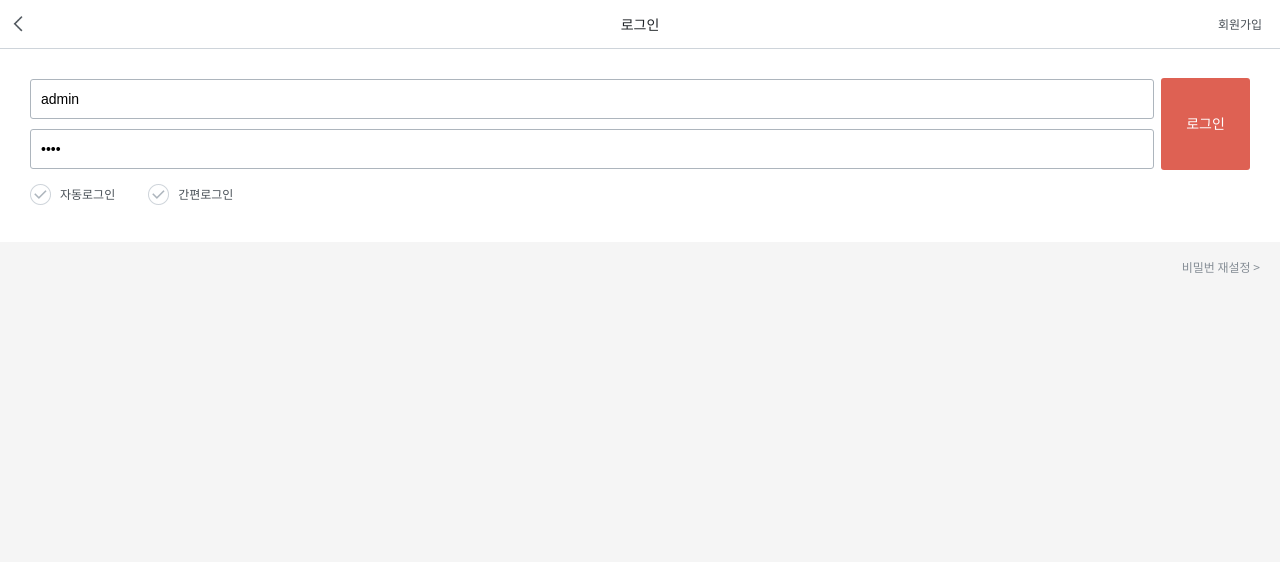
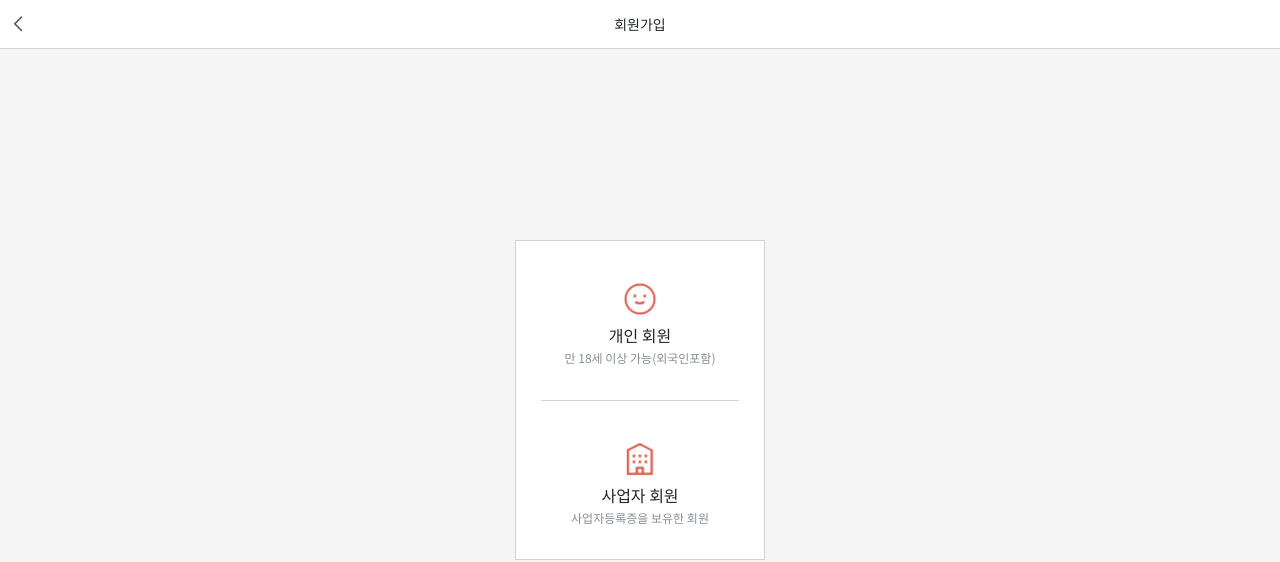
Before and after one commit to sweetrader/epost-appweb_taewooSecond, a Vue app: page /sbscrb in a window 1280 px wide. Before the commit this address led to /login. Shown: the top 562 px of the page. Built offline with nearby package versions, Linux system fonts and the light colour scheme.

Commit message:
회원가입 추가

```diff
--- a/src/permission.js
+++ b/src/permission.js
@@ -8,7 +8,7 @@ import getPageTitle from '@/utils/get-page-title'
 NProgress.configure({ showSpinner: false }) // NProgress Configuration
 
 // 권한을 체크하지 않을 Url 목록
-const whiteList = ['/login']
+const whiteList = ['/login', '/sbscrb']
 
 router.beforeEach(async(to, from, next) => {
   // start progress bar
--- a/src/router/index.js
+++ b/src/router/index.js
@@ -48,6 +48,19 @@ export const constantRoutes = [
     path: '/login',
     component: () => import('@/views/login/index'),
     hidden: true
+  },
+  {
+    path: '/sbscrb',
+    component: () => import('@/views/contents/mber/sbscrb/sbscrb'),
+    hidden: true,
+    children: [
+      {
+        path: '/sbscrb/stplat',
+        name: 'stplat',
+        component: () => import('@/views/contents/mber/sbscrb/stplat'),
+        hidden: true
+      }
+    ]
   },
   {
     path: '/404',
--- /dev/null
+++ b/src/views/contents/mber/sbscrb/sbscrb.vue
@@ -0,0 +1,20 @@
+<template>
+  <div class="app-container">
+    <header>
+      <a href="#" class="back"/><h1>회원가입</h1>
+    </header>
+
+    <div class="join_category">
+      <div class="join_category_div">
+        <img src="../../../../assets/image/join_icon_01.png" alt=""><br>
+        개인 회원<br>
+        <span>만 18세 이상 가능(외국인포함)</span>
+      </div>
+      <div class="join_category_div">
+        <img src="../../../../assets/image/join_icon_02.png" alt=""><br>
+        사업자 회원<br>
+        <span>사업자등록증을 보유한 회원</span>
+      </div>
+    </div>
+  </div>
+</template>
--- /dev/null
+++ b/src/views/contents/mber/sbscrb/stplat.vue
@@ -0,0 +1,13 @@
+<template>
+
+  <div class="app-container">
+    <header>
+      <a href="#" class="back"/><h1>내 QR코드</h1>
+    </header>
+    <div class="easy_login_area qr_bg">
+      <div/>
+      <a href="#" class="qr_ok">취소</a>
+    </div>
+  </div>
+
+</template>
--- a/src/views/login/index.vue
+++ b/src/views/login/index.vue
@@ -4,7 +4,7 @@
       <header>
         <a href="#" class="back"/>
         <h1>로그인</h1>
-        <a href="#" class="forward">회원가입</a>
+        <a href="#" class="forward" @click="sbscrb()">회원가입</a>
       </header>
       <div class="login_pannel">
         <el-input
@@ -40,7 +40,7 @@
           <label for="easylogin_id">간편로그인</label>
         </div>
       </div>
-      <a href="#" class="repassword">비밀번 재설정 ></a>
+      <a href="#" class="repassword" @click="rePassword()">비밀번 재설정 ></a>
 
     </el-form>
   </div>
@@ -68,8 +68,8 @@ export default {
     }
     return {
       loginForm: {
-        username: 'admin',
-        password: '1234',
+        username: '01050518345',
+        password: 'Qwer1234!',
         isSaveId: false
       },
       loginRules: {
@@ -152,6 +152,15 @@ export default {
           return false
         }
       })
+    },
+    // 회원가입
+    sbscrb() {
+      console.log('sbscrb')
+      this.$router.push('/sbscrb')
+    },
+    rePassword() {
+      console.log('rePassword')
+      this.$router.push('/stplat')
     },
     getOtherQuery(query) {
       return Object.keys(query).reduce((acc, cur) => {
```
Also changed, not shown: src/api/mberSbscrb.js (added, +16 -0 lines).
